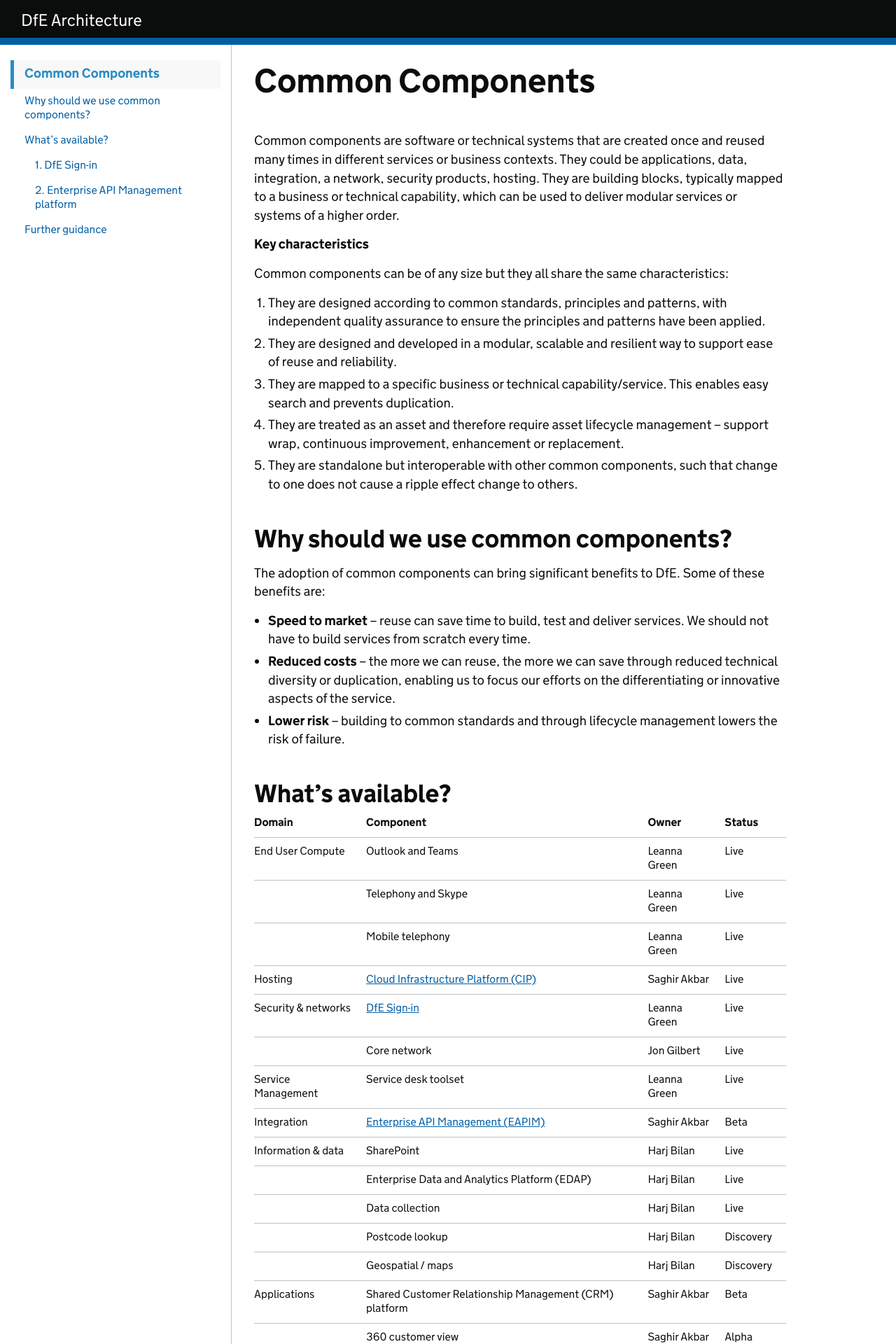
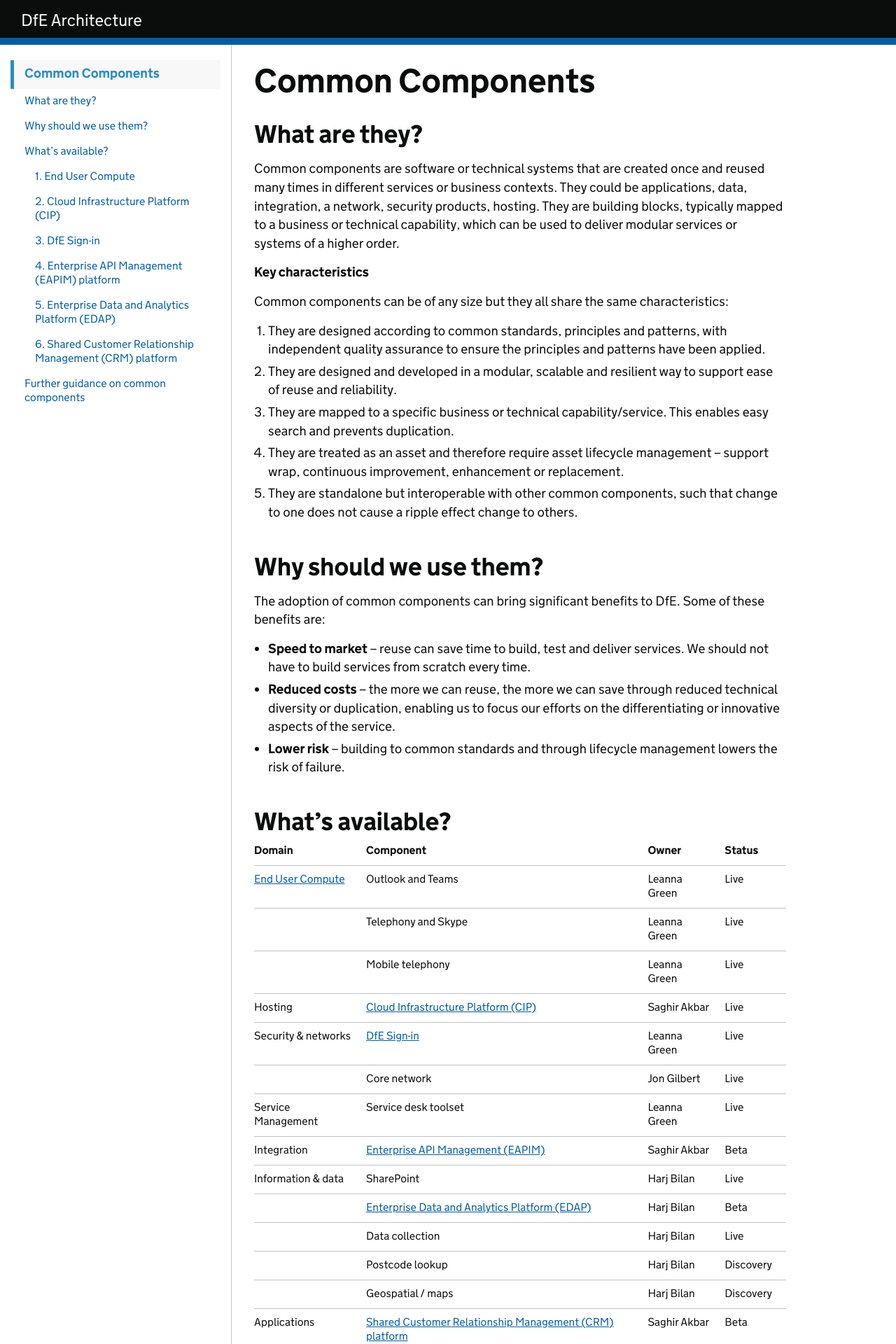
Before and after one commit to DFE-Digital/architecture, a Jekyll site: the page built from common-components/index.md, in a window 1280 px wide. Shown: the top 1920 px of the page at 70% size. Built offline with Jekyll 4.4.1, drawn with Linux system fonts in a browser that asks for light colours; our own code applies the rules of GitHub Pages for plain Markdown files; some of the changed text lies outside the part shown.

Commit message:
Update common components index

```diff
--- a/common-components/index.md
+++ b/common-components/index.md
@@ -4,6 +4,9 @@ expires: 2020-01-01
 ---
 
 # Common Components
+
+## What are they?
+
 Common components are software or technical systems that are created once and reused many times in different services or business contexts. They could be applications, data, integration, a network, security products, hosting. They are building blocks, typically mapped to a business or technical capability, which can be used to deliver modular services or systems of a higher order.
 
 __Key characteristics__
@@ -15,7 +18,7 @@ Common components can be of any size but they all share the same characteristics
 4. They are treated as an asset and therefore require asset lifecycle management – support wrap, continuous improvement, enhancement or replacement.
 5. They are standalone but interoperable with other common components, such that change to one does not cause a ripple effect change to others.
 
-## Why should we use common components? ##
+## Why should we use them? ##
 
 The adoption of common components can bring significant benefits to DfE. Some of these benefits are:
 - __Speed to market__ – reuse can save time to build, test and deliver services. We should not have to build services from scratch every time.
@@ -26,28 +29,55 @@ The adoption of common components can bring significant benefits to DfE. Some of
 
 Domain | Component | Owner | Status
 - | - | - | -
-End User Compute | Outlook and Teams | Leanna Green | Live
+[End User Compute](#euc) | Outlook and Teams | Leanna Green | Live
 | Telephony and Skype | Leanna Green | Live
 | Mobile telephony | Leanna Green | Live
-Hosting | [Cloud Infrastructure Platform (CIP)](https://educationgovuk.sharepoint.com/sites/ciog/groupdelivery/Home.aspx) | Saghir Akbar | Live
+Hosting | [Cloud Infrastructure Platform (CIP)](#cip) | Saghir Akbar | Live
 Security & networks | [DfE Sign-in](#dfe-signin) | Leanna Green | Live
 | Core network | Jon Gilbert | Live
 Service Management | Service desk toolset | Leanna Green | Live
 Integration | [Enterprise API Management (EAPIM)](#eapim) | Saghir Akbar | Beta
 Information & data | SharePoint | Harj Bilan | Live
-| Enterprise Data and Analytics Platform (EDAP) | Harj Bilan | Live
+| [Enterprise Data and Analytics Platform (EDAP)](#edap) | Harj Bilan | Beta
 | Data collection | Harj Bilan | Live
 | Postcode lookup | Harj Bilan | Discovery
 | Geospatial / maps | Harj Bilan | Discovery
-Applications | Shared Customer Relationship Management (CRM) platform | Saghir Akbar | Beta
+Applications | [Shared Customer Relationship Management (CRM) platform](#crm) | Saghir Akbar | Beta
 | 360 customer view | Saghir Akbar | Alpha
 | Marketing Automation platform | tbc | Discovery
 | Robotic Process Automation (RPA) platform | tbc | Alpha
 
 _(Note. the following sections are placeholders, content to be developed)_
 
-<a name="dfe-signin"></a>
-### 1. DfE Sign-in
+<a name="euc"></a>
+### 1. End User Compute
+
+[description]
+
+__Documentation__
+
+__Support__
+
+__Roadmap__
+
+__Further guidance__
+
+<a name="cip"></a>
+### 2. Cloud Infrastructure Platform (CIP)
+
+[description]
+
+__Documentation__
+
+- [SharePoint wiki](https://educationgovuk.sharepoint.com/sites/ciog/groupdelivery/Home.aspx)
+
+__Support__
+
+__Roadmap__
+
+__Further guidance__
+
+### 3. DfE Sign-in
 DfE Sign-in is the new way for users to access DfE online services and has now replaced Secure Access.
 
 __Documentation__
@@ -69,7 +99,7 @@ __Further guidance__
 - _Who creates / maintains this content (support email)_
 
 <a name="eapim"></a>
-### 2. Enterprise API Management platform
+### 4. Enterprise API Management (EAPIM) platform
 
 [description]
 
@@ -81,6 +111,33 @@ __Roadmap__
 
 __Further guidance__
 
-## Further guidance ##
+<a name="edap"></a>
+### 5. Enterprise Data and Analytics Platform (EDAP)
+
+[description]
+
+__Documentation__
+
+__Support__
+
+__Roadmap__
+
+__Further guidance__
+
+<a name="crm"></a>
+### 6. Shared Customer Relationship Management (CRM) platform
+
+[description]
+
+__Documentation__
+
+__Support__
+
+__Roadmap__
+
+__Further guidance__
+
+
+## Further guidance on common components ##
 
 For more information on common components or to discuss adding your component to the repository, contact the [Architecture team](mailto:architecture.governance@education.gov.uk)
```
